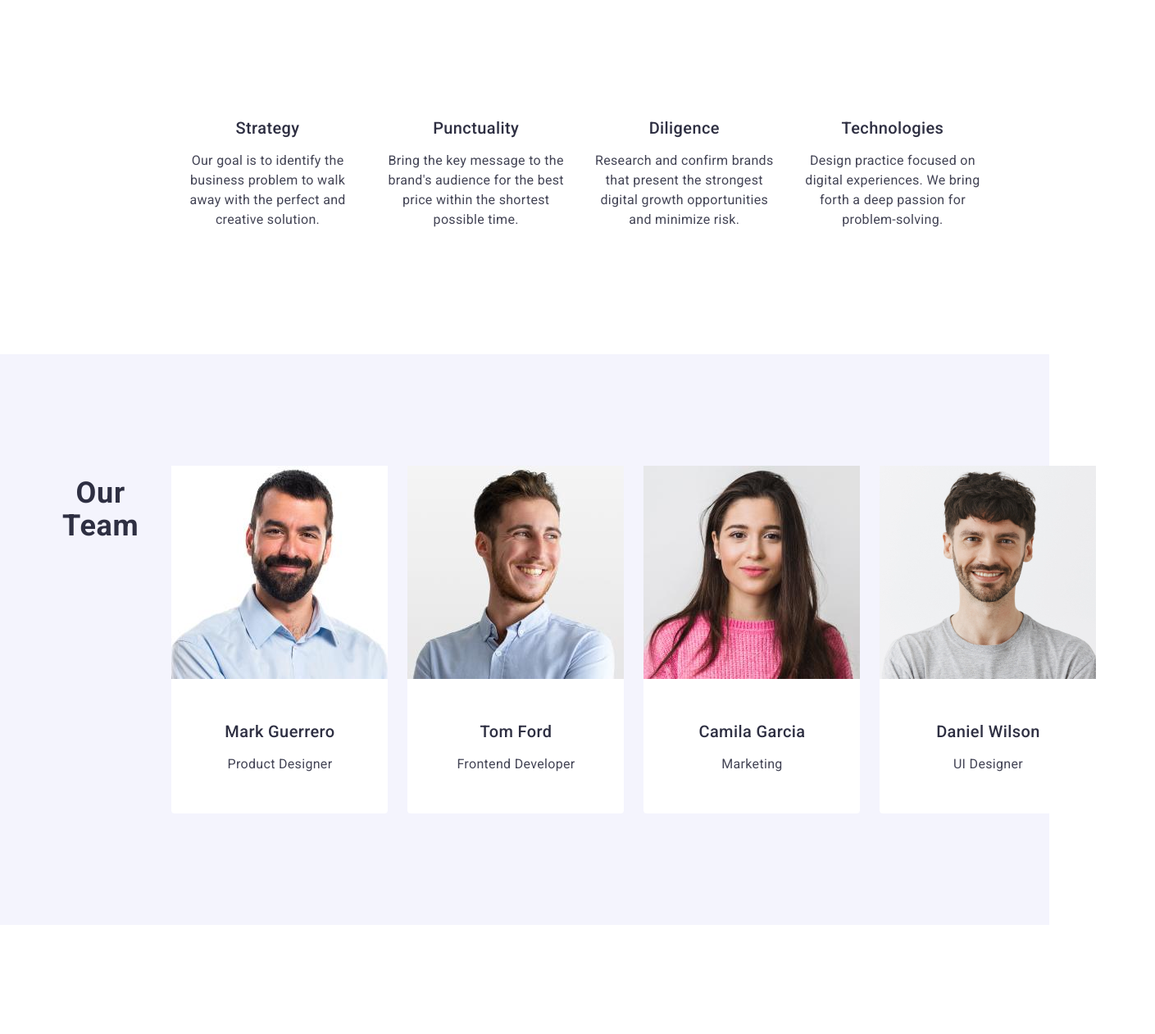
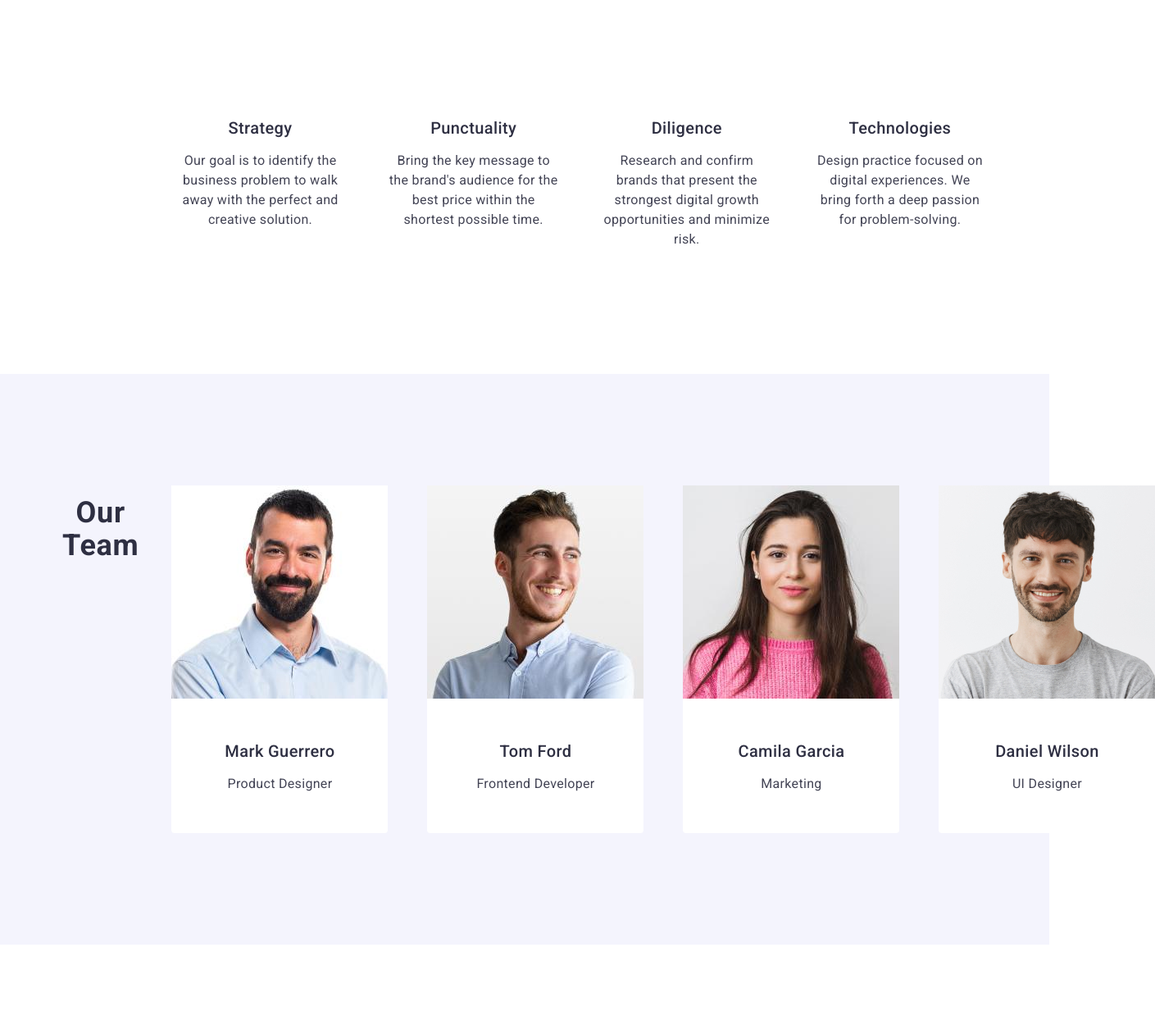
Before and after one commit to KonstantinKhamilov/goit-markup-hw-03, a plain HTML site: page index.html in a window 1280 px wide. Shown: the part 640-1901 px from the top of the page at 82% size, 1409 px wide, since content can reach past the window. Drawn offline with nearby package versions, Linux system fonts and the light colour scheme.

Commit message:
Добавлен ласт-чайлд в секции 2,3 и 4

```diff
--- a/css/styles.css
+++ b/css/styles.css
@@ -160,7 +160,12 @@ img {
 }
 
 .section-two-card-info {
-  flex-basis: calc((100% - 3 * 24px) / 4);
+  width: calc((100% - 72px) / 4);
+  margin-right: 24px;
+}
+
+.section-two-card-info:last-child {
+  margin: 0;
 }
 
 .section-two-p,
@@ -184,7 +189,12 @@ img {
 .section-three-li {
   background-color: #ffffff;
   border-radius: 0px 0px 4px 4px;
-  flex-basis: calc((100% - 3 * 24px) / 4);
+  width: calc((100% - 72px) / 4);
+  margin-right: 24px;
+}
+
+.section-three-li:last-child {
+  margin: 0;
 }
 
 .section-three-li-name {
@@ -217,6 +227,11 @@ img {
 
 .section-four-li {
   width: calc((100% - 48px) / 3);
+  margin-right: 24px;
+}
+
+.section-four-li:last-child {
+  margin: 0;
 }
 
 .section-four-li-info {
@@ -246,7 +261,3 @@ img {
   line-height: 1.5;
   max-width: 264px;
 }
-
-.footer-link {
-  display: inline-block;
-}
--- a/index.html
+++ b/index.html
@@ -278,8 +278,6 @@
         Increase the flow of customers and sales for your business with digital marketing & growth solutions.
     </p>
 
-    <a class="footer-link" href=""></a>
-
 </div>
 
     </footer>
```
